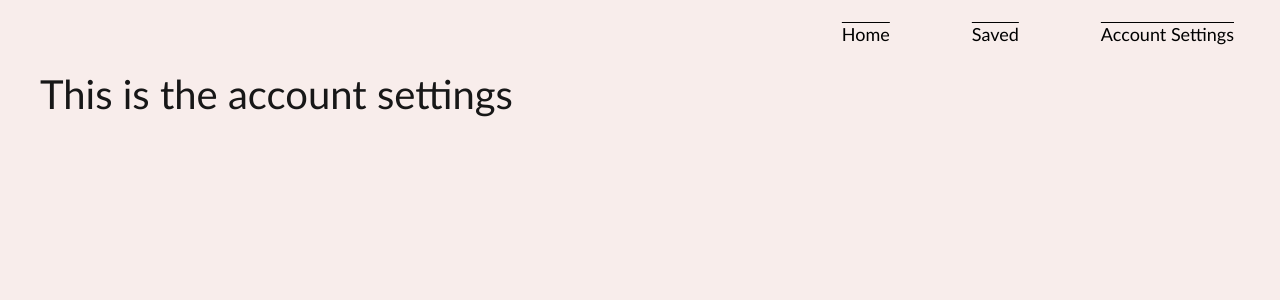
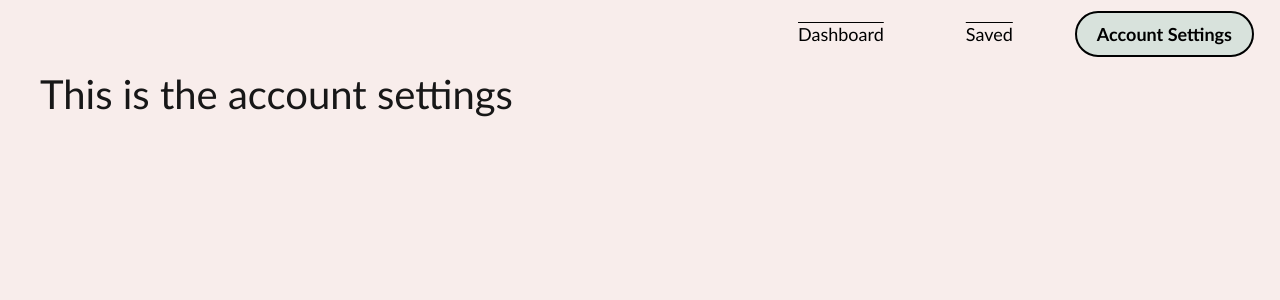
Before and after one commit to umayaush/Hackathon2024, a Next.js app in the folder my-app/: page /accountsettings in a window 1280 px wide. Shown: the top 300 px of the page. Built offline with nearby package versions, Linux system fonts and the light colour scheme.

Commit message:
update navbar to have active status

```diff
--- a/my-app/app/components/Navbar.js
+++ b/my-app/app/components/Navbar.js
@@ -1,18 +1,31 @@
+'use client';
+
 import Link from "next/link";
+import { usePathname } from "next/navigation";
 import styles from "./navbar.module.css";
 
 const Navbar = () => {
+  const pathname = usePathname();
+
+  const isActive = (path) => pathname === path;
+
   return (
     <nav className={styles.navbar}>
       <ul className={styles.navList}>
         <li className={styles.navItem}>
-          <Link href="/dashboard">Home</Link>
+          <Link href="/dashboard" className={isActive("/dashboard") ? styles.active : ""}>
+            Dashboard
+          </Link>
         </li>
         <li className={styles.navItem}>
-          <Link href="/saved">Saved</Link>
+          <Link href="/saved" className={isActive("/saved") ? styles.active : ""}>
+            Saved
+          </Link>
         </li>
         <li className={styles.navItem}>
-          <Link href="/accountsettings">Account Settings</Link>
+          <Link href="/accountsettings" className={isActive("/accountsettings") ? styles.active : ""}>
+            Account Settings
+          </Link>
         </li>
       </ul>
     </nav>
--- a/my-app/app/components/navbar.module.css
+++ b/my-app/app/components/navbar.module.css
@@ -27,9 +27,20 @@
 }
 
 .navItem a:hover {
+  border-style: dashed;
+  border-width: 2px;
+
+  text-decoration: none;
+  background-color: #D8E2DC;
+  border-color: #000000;
+  font-weight: none;
+  color: #000000;
+}
+
+
+.navItem a.active {
   border-style: solid;
   border-width: 2px;
-
   text-decoration: none;
   background-color: #D8E2DC;
   border-color: #000000;
```
